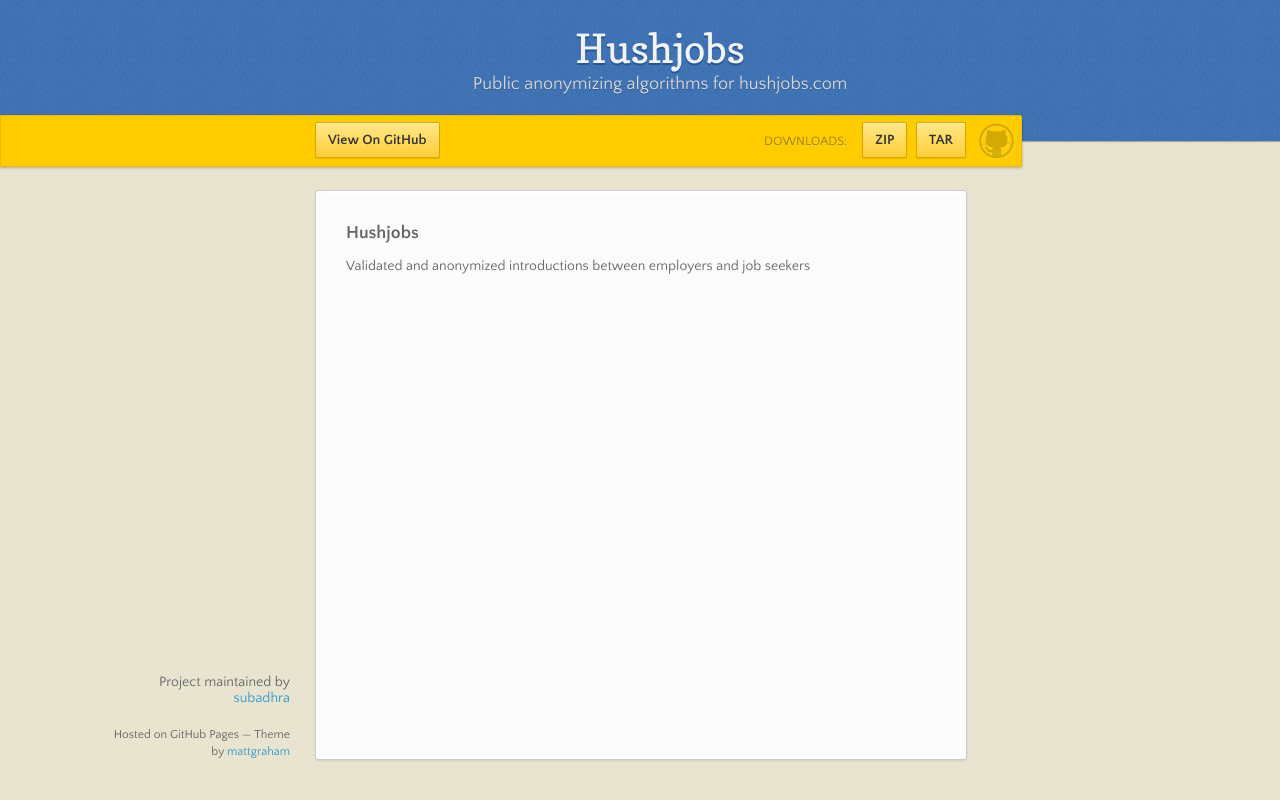
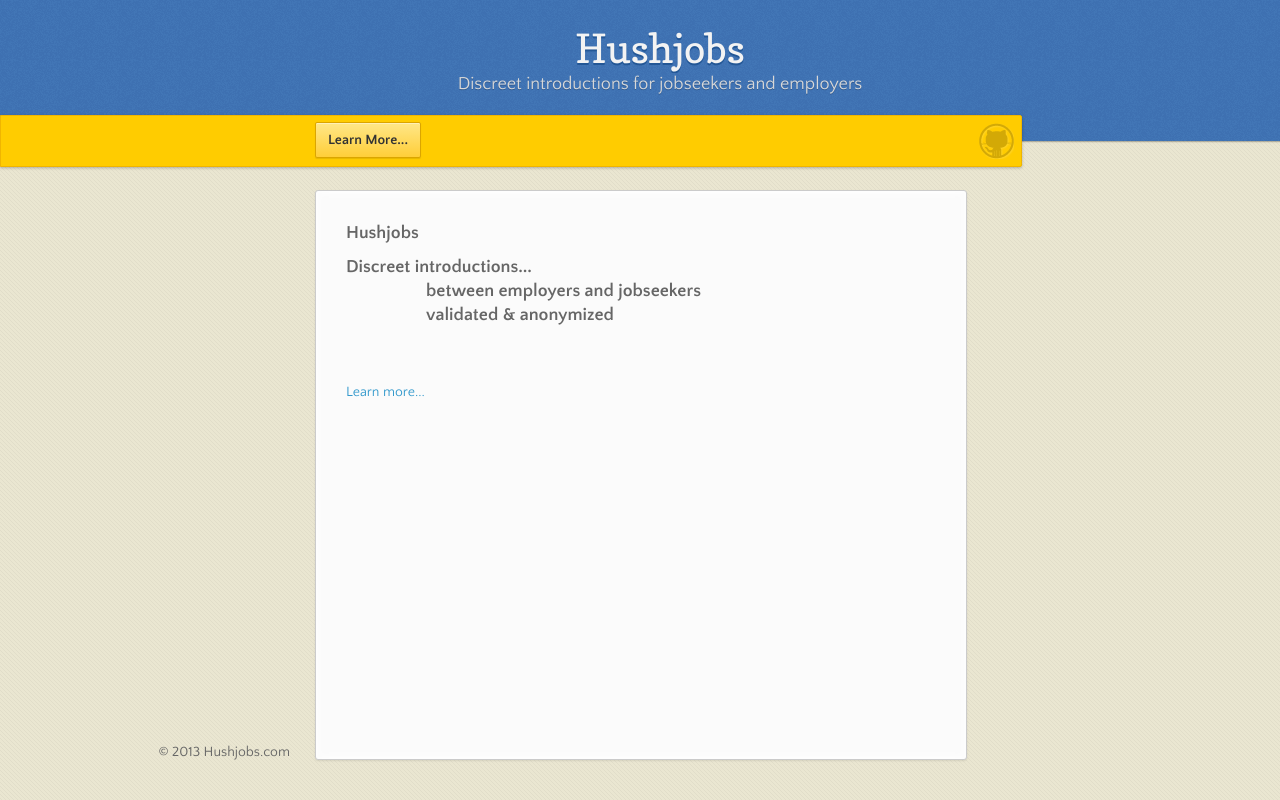
Before and after one commit to subadhra/hushjobs, a plain HTML site: page index.html in a window 1280 px wide. Drawn offline with nearby package versions, Linux system fonts and the light colour scheme.

Commit message:
redid theme

```diff
--- a/index.html
+++ b/index.html
@@ -18,20 +18,13 @@
 
       <header>
         <h1>Hushjobs</h1>
-        <p>Public anonymizing algorithms for hushjobs.com</p>
+        <p>Discreet introductions for jobseekers and employers</p>
       </header>
 
       <div id="banner">
         <span id="logo"></span>
 
-        <a href="https://github.com/subadhra/hushjobs" class="button fork"><strong>View On GitHub</strong></a>
-        <div class="downloads">
-          <span>Downloads:</span>
-          <ul>
-            <li><a href="https://github.com/subadhra/hushjobs/zipball/master" class="button">ZIP</a></li>
-            <li><a href="https://github.com/subadhra/hushjobs/tarball/master" class="button">TAR</a></li>
-          </ul>
-        </div>
+        <a href="/about" class="button fork"><strong>Learn More...</strong></a>
       </div><!-- end banner -->
 
     <div class="wrapper">
@@ -41,11 +34,20 @@
       <section>
         <h3>Hushjobs</h3>
 
-<p>Validated and anonymized introductions between employers and job seekers</p>
+      <h3 >Discreet introductions...
+          <div style='margin-left:80px'>between employers and jobseekers</div>
+          <div style='margin-left:80px'>validated & anonymized</div>
+          </h3>
+
+          <br>
+          <br>
+
+        <p>
+            <a href='/about'>Learn more...</a>
+        </p>
       </section>
       <footer>
-        <p>Project maintained by <a href="https://github.com/subadhra">subadhra</a></p>
-        <p><small>Hosted on GitHub Pages &mdash; Theme by <a href="http://twitter.com/#!/michigangraham">mattgraham</a></small></p>
+        <p>&copy; 2013 Hushjobs.com</p>
       </footer>
     </div>
     <!--[if !IE]><script>fixScale(document);</script><![endif]-->
```
Also changed, not shown: about/index.html (added, +38 -0 lines).
